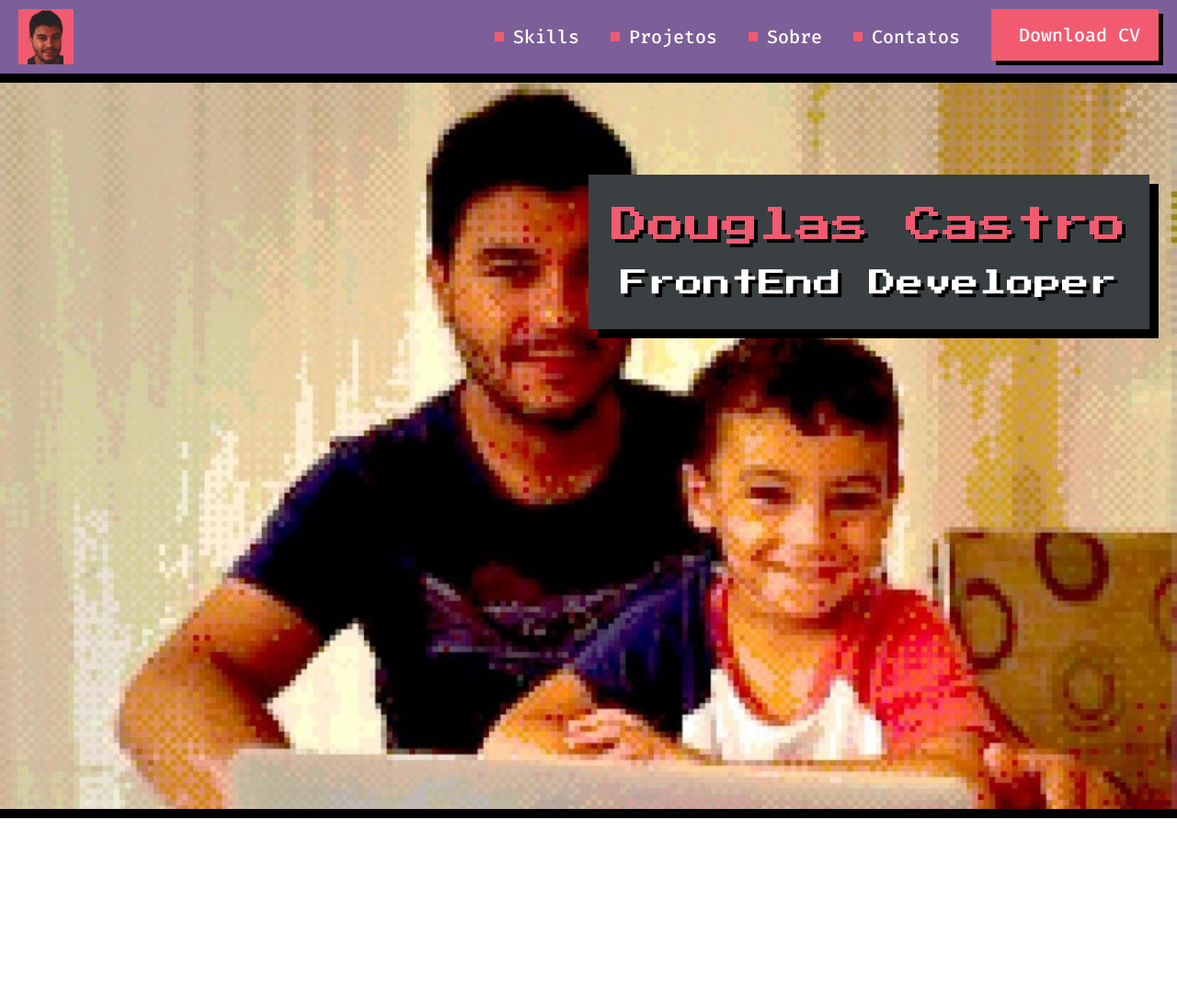
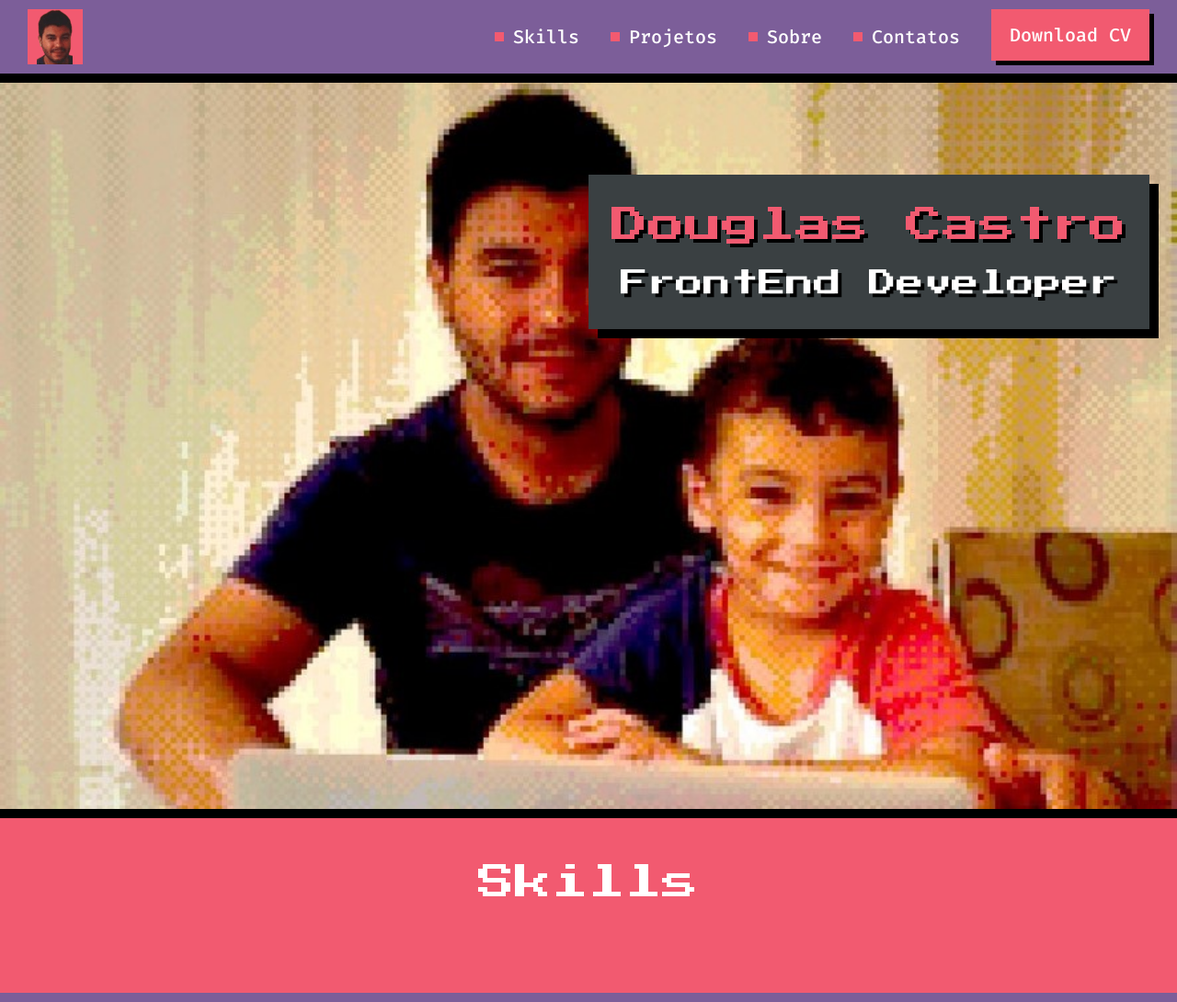
Before and after one commit to douglascastros/douglascastros.github.io, a plain HTML site: page index.html in a window 1280 px wide. Shown: the whole page at 92% size. Before the commit the page ends 890 px from the top, so only its background shows below. Drawn offline with Linux system fonts and the light colour scheme.

Commit message:
implementing index.html

```diff
--- a/css/components/button.css
+++ b/css/components/button.css
@@ -5,6 +5,10 @@
     padding: 18px 20px;
     margin-right: 0;
     text-decoration: none;
+    color: #FFF;
+    font-size: 20px;
+    font-family: 'Fira Code', Arial, Helvetica, sans-serif;
+    font-weight: 500;
     transition: transform 100ms cubic-bezier(.45, .97, .68, 2.48);
 }
 
--- a/css/components/header.css
+++ b/css/components/header.css
@@ -3,7 +3,7 @@
     justify-content: space-between;
     background-color: #7C5E99;
     border-bottom: 10px solid #000;
-    padding: 10px 20px;
+    padding: 10px 30px;
 }
 
 .header .logo {
--- /dev/null
+++ b/css/components/section.css
@@ -0,0 +1,6 @@
+.section {
+    background-color: #F25A70;
+    padding-top: 50px;
+    padding-bottom: 100px;
+    border-bottom: 10px solid #7C5E99;
+}
--- a/css/components/title.css
+++ b/css/components/title.css
@@ -4,3 +4,9 @@
     color: #F25A70;
     text-shadow: 4px 4px 0 #000;
 }
+
+.title.-second {
+    color: #FFF;
+    text-shadow: none;
+    text-align: center;
+}
--- a/index.html
+++ b/index.html
@@ -15,6 +15,7 @@
     <link rel="stylesheet" href="css/components/box.css">
     <link rel="stylesheet" href="css/components/button.css">
     <link rel="stylesheet" href="css/components/header.css">
+    <link rel="stylesheet" href="css/components/section.css">
     <link rel="stylesheet" href="css/components/subtitle.css">
     <link rel="stylesheet" href="css/components/title.css">
 </head>
@@ -27,7 +28,7 @@
             <a class="anchor" href="#">Projetos</a>
             <a class="anchor" href="#">Sobre</a>
             <a class="anchor" href="#">Contatos</a>
-            <a class="anchor button" href="#" lang="en">Download CV</a>
+            <a class="button" href="#" lang="en">Download CV</a>
         </nav>
     </header>
 
@@ -38,10 +39,14 @@
                 <h2 class="subtitle">FrontEnd Developer</h2>
             </div>
             <div class="navigation">
-                <a class="anchor button" href="" lang="en">Download CV</a>
-                <a class="anchor button" href="">Contatos</a>
+                <a class="button" href="" lang="en">Download CV</a>
+                <a class="button" href="">Contatos</a>
             </div>
         </div>
+    </section>
+
+    <section class="section">
+        <h2 class="title -second">Skills</h2>
     </section>
 </body>
 
```
